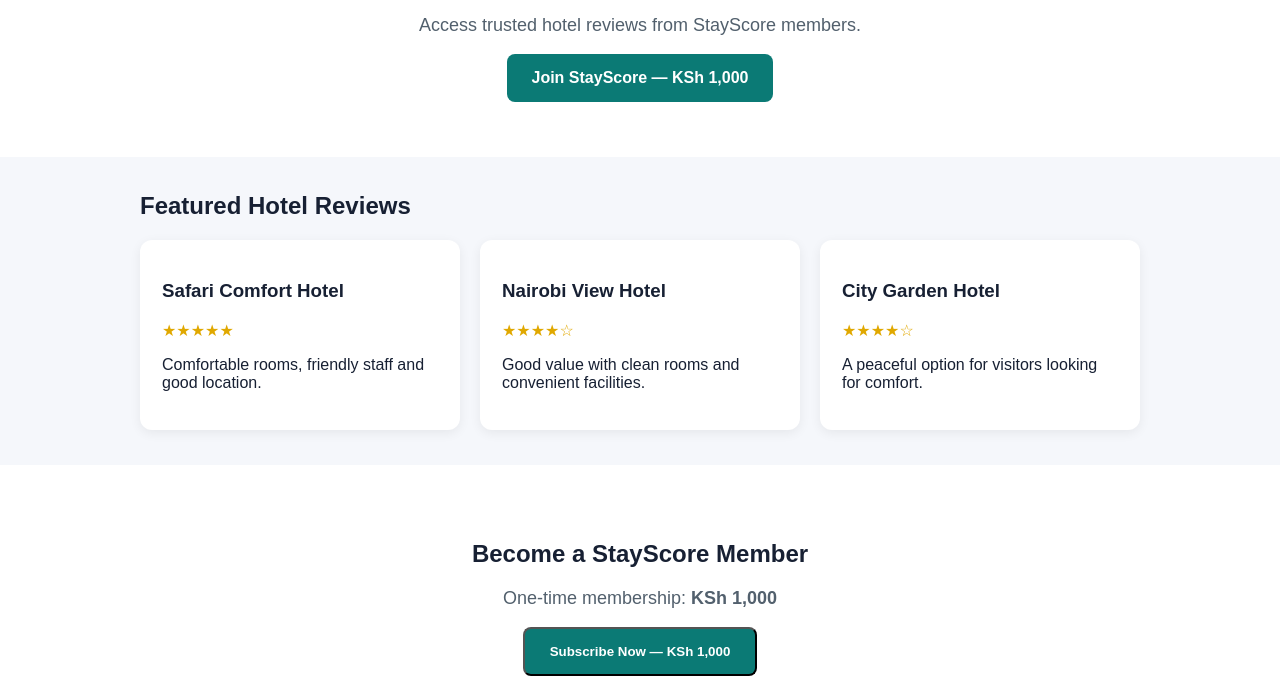
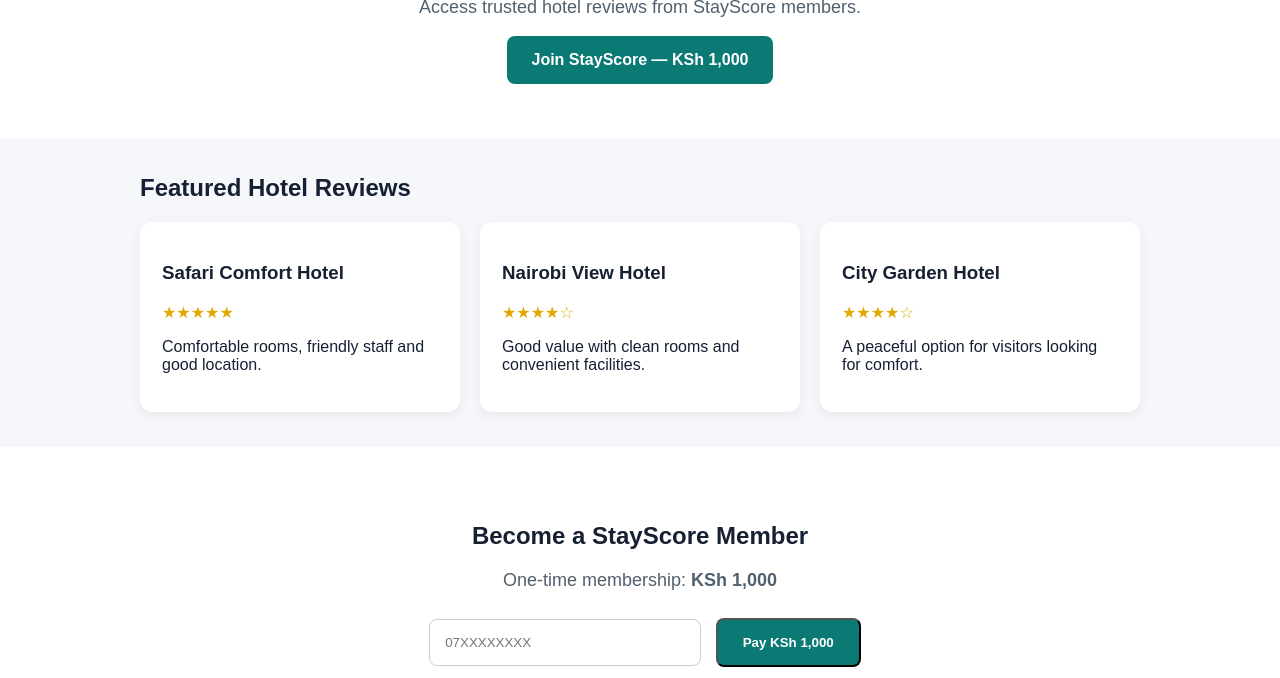
Before and after one commit to carsonkungu04-cmd/Stayscore, a website: page public/index.html in a window 1280 px wide. Shown: the part 276-954 px from the top of the page. Drawn offline with Linux system fonts and the light colour scheme.

Commit message:
Implement M-Pesa payment form for membership
Added a payment form for membership with M-Pesa integration.

```diff
--- a/public/index.html
+++ b/public/index.html
@@ -1,4 +1,4 @@
- html>
+ <!DOCTYPE html>
 <html lang="en">
 <head>
   <meta charset="UTF-8">
@@ -58,9 +58,68 @@
 <section class="hero" id="join">
   <h2>Become a StayScore Member</h2>
   <p>One-time membership: <strong>KSh 1,000</strong></p>
-   <button class="btn" type="button" onclick="alert('M-Pesa payment setup is not complete yet. Please try again later.')">
-  Subscribe Now — KSh 1,000
-</button>
+   <div id="paymentForm">
+  <input
+    id="phone"
+    type="tel"
+    placeholder="07XXXXXXXX"
+    maxlength="13"
+    style="padding:15px;width:240px;border:1px solid #ccc;border-radius:8px;margin:10px;"
+  >
+
+  <button class="btn" type="button" onclick="payMembership()">
+    Pay KSh 1,000
+  </button>
+
+  <p id="paymentMessage"></p>
+</div>
+
+<script>
+async function payMembership() {
+  const phoneInput = document.getElementById("phone");
+  const message = document.getElementById("paymentMessage");
+
+  let phone = phoneInput.value.trim().replace(/\s+/g, "");
+
+  if (phone.startsWith("+")) {
+    phone = phone.substring(1);
+  }
+
+  if (phone.startsWith("07") || phone.startsWith("01")) {
+    phone = "254" + phone.substring(1);
+  }
+
+  if (!/^254[17][0-9]{8}$/.test(phone)) {
+    message.textContent = "Enter a valid Kenyan phone number.";
+    return;
+  }
+
+  message.textContent = "Sending M-Pesa payment request...";
+
+  try {
+    const response = await fetch("/api/pay", {
+      method: "POST",
+      headers: {
+        "Content-Type": "application/json"
+      },
+      body: JSON.stringify({ phone })
+    });
+
+    const data = await response.json();
+
+    if (response.ok) {
+      message.textContent =
+        "Payment request sent. Check your phone for the M-Pesa prompt.";
+    } else {
+      message.textContent =
+        data.error || "Payment request failed.";
+    }
+
+  } catch (error) {
+    message.textContent = "Unable to connect to the payment service.";
+  }
+}
+</script>
 </section>
 
 <footer>
```
